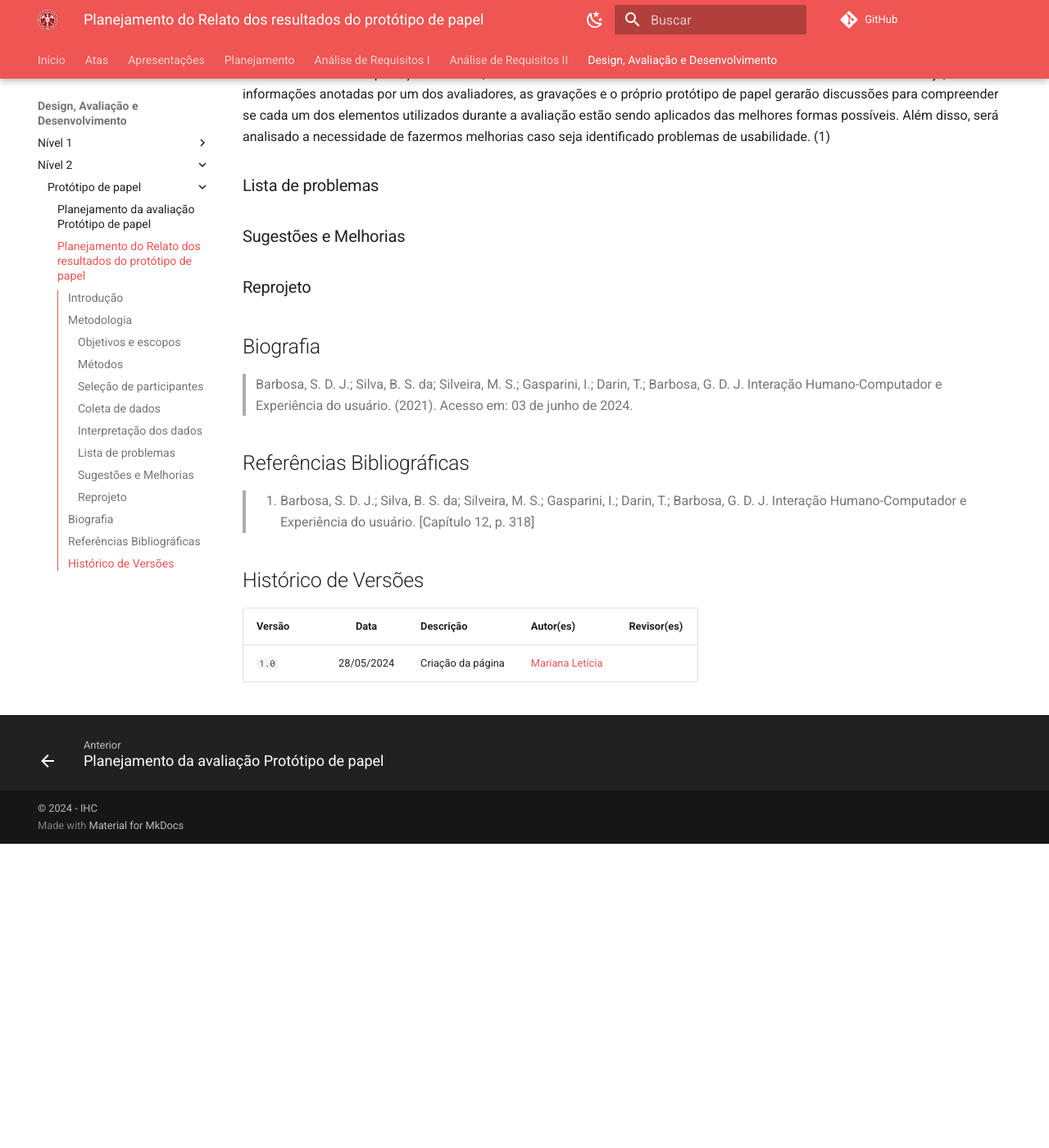
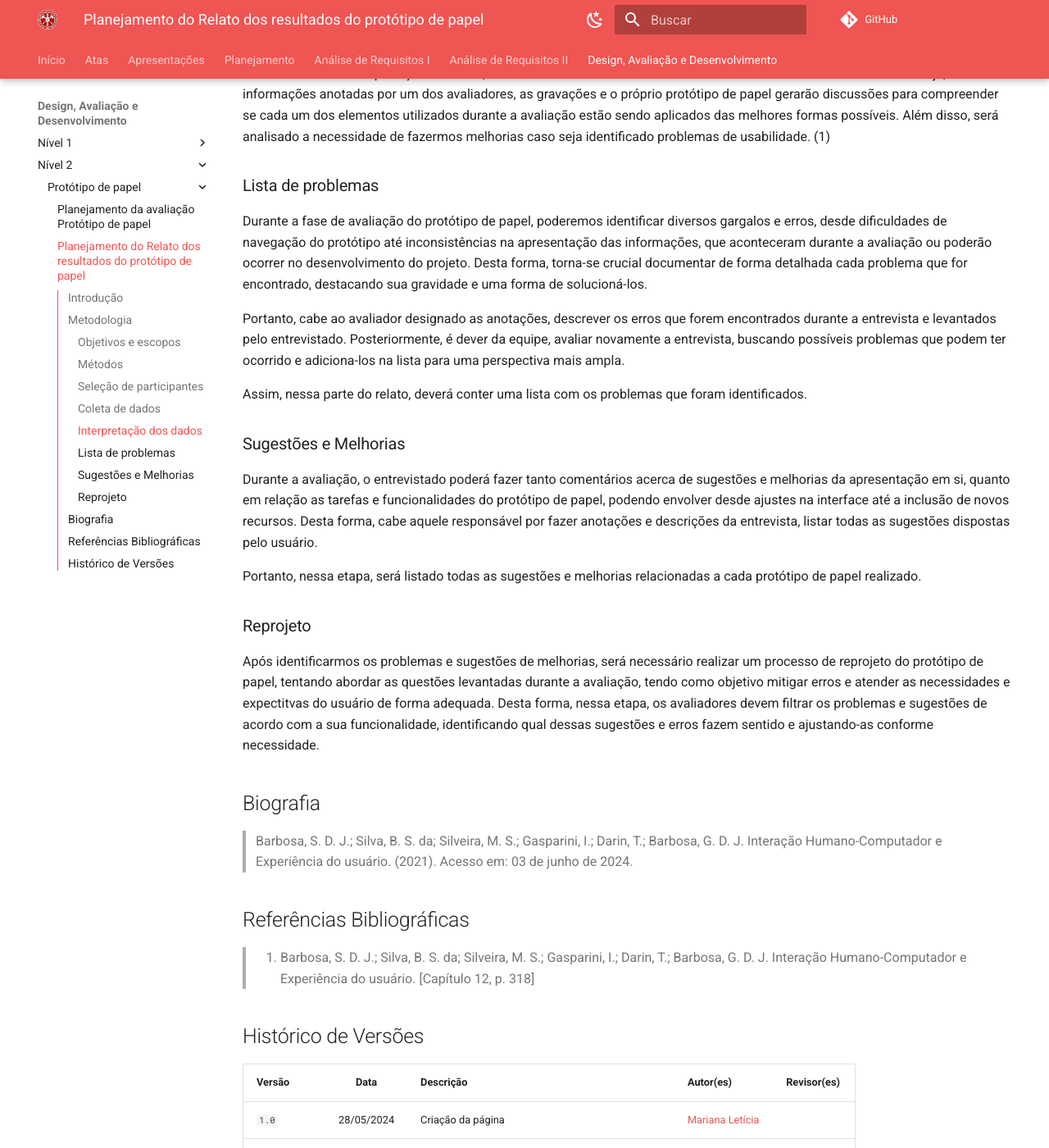
Before and after one commit to Interacao-Humano-Computador/2024.1-CBMERJ, an MkDocs documentation site: the page built from docs/design_avaliacao_desenvolvimento/nivel_2/prototipo_papel/planejamento_relato_resultados_prototipo_papel.md, in a window 1280 px wide and 1400 px high, scrolled down 782 px. Shown: the whole window at 82% size. Built offline with MkDocs 1.6.1 and Material for MkDocs 9.7.7, drawn with Linux system fonts in a browser that asks for light colours; comment, search, counter and statistics services are not loaded; before the commit the page ends 1811 px from its top, so only the background shows below that; some of the changed text lies outside the part shown.

Commit message:
Adicionando alguns topicos em planejamento de relato dos resultados Prototipo de Papel

```diff
--- a/docs/design_avaliacao_desenvolvimento/nivel_2/prototipo_papel/planejamento_relato_resultados_prototipo_papel.md
+++ b/docs/design_avaliacao_desenvolvimento/nivel_2/prototipo_papel/planejamento_relato_resultados_prototipo_papel.md
@@ -127,69 +127,22 @@ Durante a fase de interpretação de dados, os avaliadores farão uma reunião e
 
 
 ### Lista de problemas
+Durante a fase de avaliação do protótipo de papel, poderemos identificar diversos gargalos e erros, desde dificuldades de navegação do protótipo até inconsistências na apresentação das informações, que aconteceram durante a avaliação ou poderão ocorrer no desenvolvimento do projeto. Desta forma, torna-se crucial documentar de forma detalhada cada problema que for encontrado, destacando sua gravidade e uma forma de solucioná-los.
 
+ Portanto, cabe ao avaliador designado as anotações, descrever os erros que forem encontrados durante a entrevista e levantados pelo entrevistado. Posteriormente, é  dever da equipe, avaliar novamente a entrevista, buscando possíveis problemas que podem ter ocorrido e adiciona-los na lista para uma perspectiva mais ampla.
 
-
-
-
-
-
-
-
-
-
-
-
-
-
-
-
-
-
-
-
-
+ Assim, nessa parte do relato, deverá conter uma lista com os problemas que foram identificados.
 
 
 
 ### Sugestões e Melhorias
+Durante a avaliação, o entrevistado poderá fazer tanto comentários acerca de sugestões e melhorias da apresentação em si, quanto em relação as tarefas e funcionalidades do protótipo de papel, podendo envolver desde ajustes na interface até a inclusão de novos recursos. Desta forma, cabe aquele responsável por fazer anotações e descrições da entrevista, listar todas as sugestões dispostas pelo usuário.
 
-
-
-
-
-
-
-
-
-
-
-
-
-
-
+Portanto, nessa etapa, será listado todas as sugestões e melhorias relacionadas a cada protótipo de papel realizado.
 
 
 ### Reprojeto
-
-
-
-
-
-
-
-
-
-
-
-
-
-
-
-
-
-
-
+Após identificarmos os problemas e sugestões de melhorias, será necessário realizar um processo de reprojeto do protótipo de papel, tentando abordar as questões levantadas durante a avaliação, tendo como objetivo mitigar erros e atender as necessidades e expectitvas do usuário de forma adequada. Desta forma, nessa etapa, os avaliadores devem filtrar os problemas e sugestões de acordo com a sua funcionalidade, identificando qual dessas sugestões e erros fazem sentido e ajustando-as conforme necessidade.
 
 
 ## Biografia
@@ -205,3 +158,4 @@ Durante a fase de interpretação de dados, os avaliadores farão uma reunião e
 | Versão |    Data    | Descrição                                 | Autor(es)                                       | Revisor(es)                                    |
 | ------ | :--------: | ----------------------------------------- | ----------------------------------------------- | ---------------------------------------------- |
 | `1.0`   | 28/05/2024 | Criação da página                         | [Mariana Letícia](https://github.com/Marianannn) |     |
+| `2.0`   | 03/06/2024 | Adição da lista de problemas, sugestões e reprojeto                         | [Pedro Henrique](https://github.com/PedroHhenriq) |     |
```
